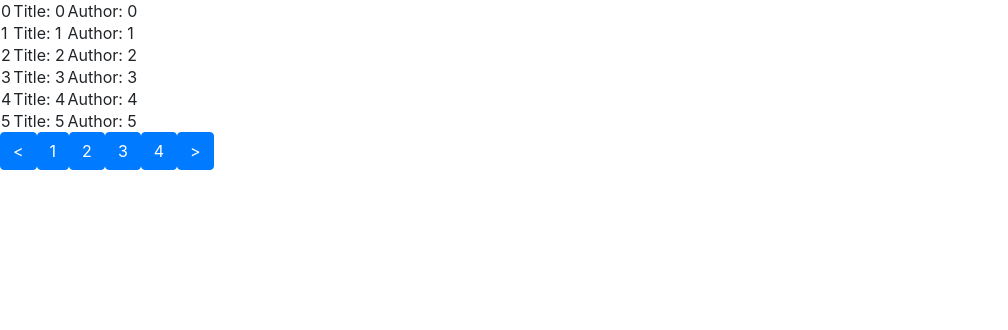
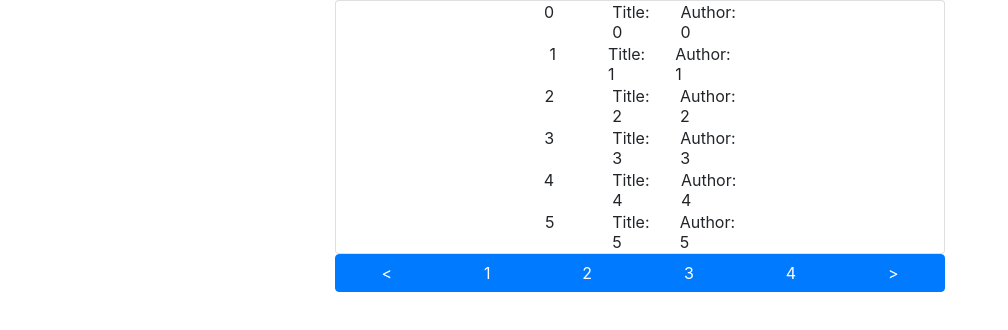
Before and after one commit to JoeCorapi/js-pagination, a plain HTML site: page index.html in a window 1280 px wide. Shown: the whole page, without its empty margins (0-1008 px from the left). Drawn offline with Linux system fonts and the light colour scheme.

Commit message:
basic table styling

```diff
--- a/index.html
+++ b/index.html
@@ -2,9 +2,15 @@
 <head>
     <link rel='stylesheet' href='css/bootstrap.css'>
 </head>
-<body>
-    <table id="table"> </table>
-    <div id="buttonRow"></div>
-    <script src="pagination.js"></script>
+<body >
+    <div class='container-fluid'>
+        <div class='row'>
+            <div class='col-lg-6 offset-lg-3'>
+                <table id="table" class='card align-items-center'> </table>
+                    <div id="buttonRow"></div>
+                <script src="pagination.js"></script>
+            </div>
+        </div>
+    </div>
 </body>
 </html>
--- a/pagination.js
+++ b/pagination.js
@@ -25,13 +25,18 @@ let showPage = () => {
 
     for (let i=booksPerPage*pageNumber, j=i+booksPerPage; i<j; i++) {
         let row = document.createElement('tr')
+        row.className='row';
+
         let bookId = document.createElement('td');
+        bookId.className='col align-stretch';
         bookId.innerText=bookList[i].bookId;
 
         let title = document.createElement('td');
+        title.className='col align-stretch';
         title.innerText=bookList[i].title;
 
         let authorName = document.createElement('td');
+        authorName.className='col align-stretch';
         authorName.innerText=bookList[i].authorName;
 
         row.appendChild(bookId);
@@ -45,6 +50,7 @@ let showPage = () => {
 showPage();
 
 let buttonRow = document.getElementById('buttonRow')
+buttonRow.className='btn-group btn-block';
 
 let prevButton = document.createElement('button');
 prevButton.className='btn btn-primary';
```
